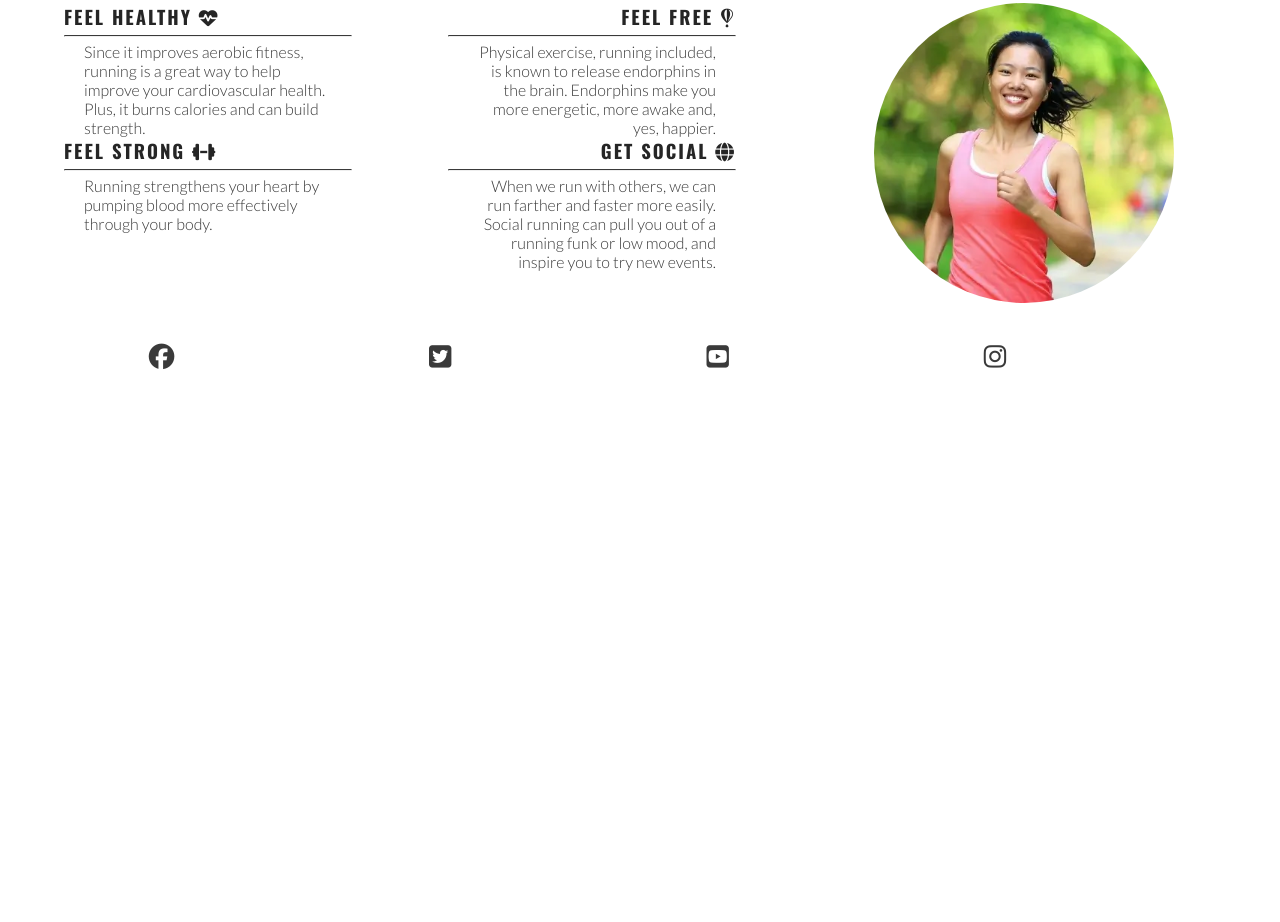
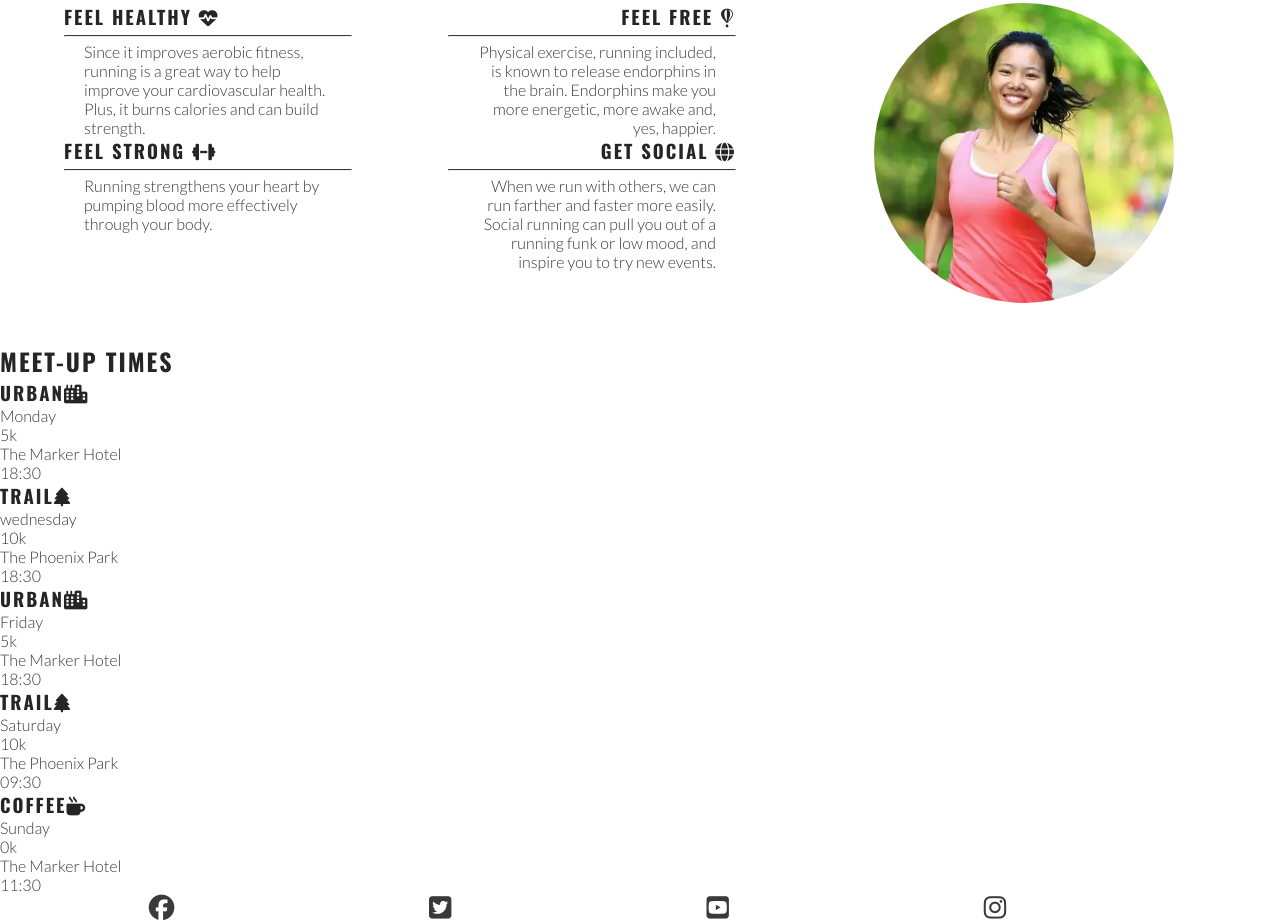
Before and after one commit to SimonMertins/Love-Running, a plain HTML site: page index.html in a window 1280 px wide. Shown: the part 782-1704 px from the top of the page. Before the commit the page ends 1153 px from the top, so only its background shows below. Drawn offline with nearby package versions, Linux system fonts and the light colour scheme.

Commit message:
add meetup section on HTML

```diff
--- a/index.html
+++ b/index.html
@@ -100,6 +100,49 @@
             </div>
         </section>
 
+        <!--meet up section-->
+        <section id="meetups">
+            <h2>Meet-up Times</h2>
+            <div id="times">
+                <div>
+                    <h3>Urban<i class="fa-solid fa-city"></i></h3>
+                    <p>Monday</p>
+                    <p>5k</p>
+                    <p>The Marker Hotel</p>
+                    <p>18:30</p>
+                </div>
+                <div>
+                    <h3>Trail<i class="fa-solid fa-tree"></i></h3>
+                    <p>wednesday</p>
+                    <p>10k</p>
+                    <p>The Phoenix Park</p>
+                    <p>18:30</p>
+                </div>
+                <div>
+                    <h3>Urban<i class="fa-solid fa-city"></i></h3>
+                    <p>Friday</p>
+                    <p>5k</p>
+                    <p>The Marker Hotel</p>
+                    <p>18:30</p>
+                </div>
+                <div>
+                    <h3>Trail<i class="fa-solid fa-tree"></i></h3>
+                    <p>Saturday</p>
+                    <p>10k</p>
+                    <p>The Phoenix Park</p>
+                    <p>09:30</p>
+                </div>
+                <div>
+                    <h3>Coffee<i class="fa-solid fa-mug-hot"></i></h3>
+                    <p>Sunday</p>
+                    <p>0k</p>
+                    <p>The Marker Hotel</p>
+                    <p>11:30</p>
+                </div>
+            </div>
+
+        </section>
+
     </main>
 
     <!--Footer-->
```
